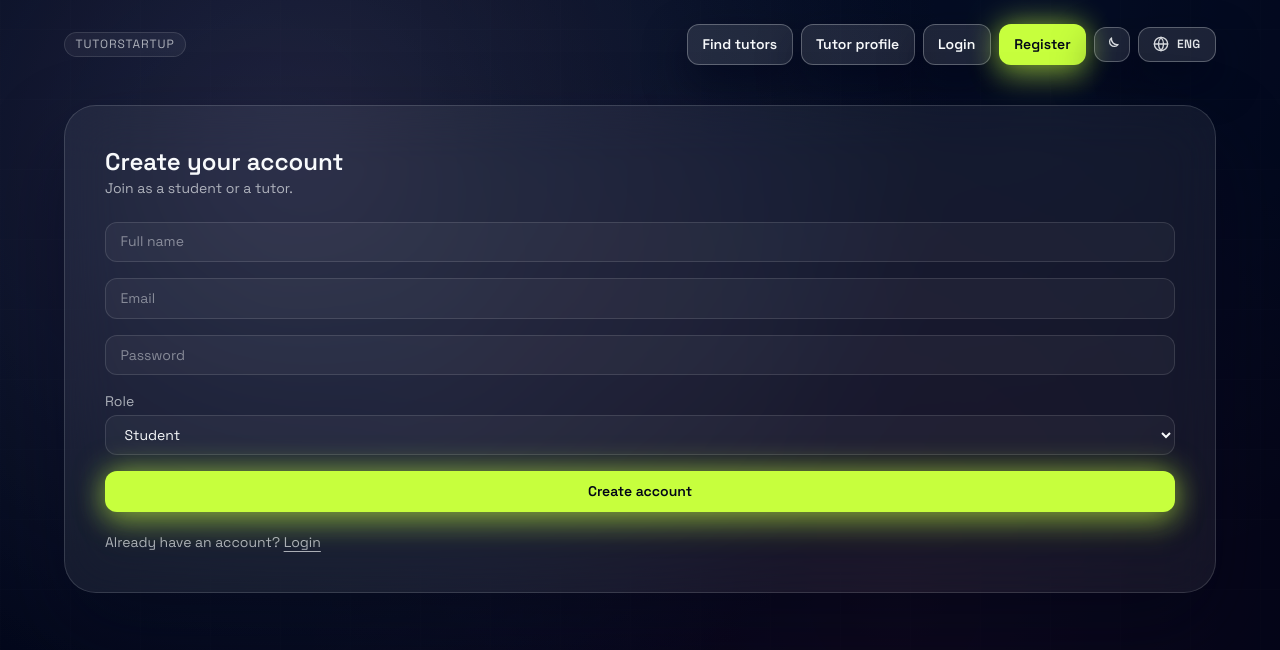
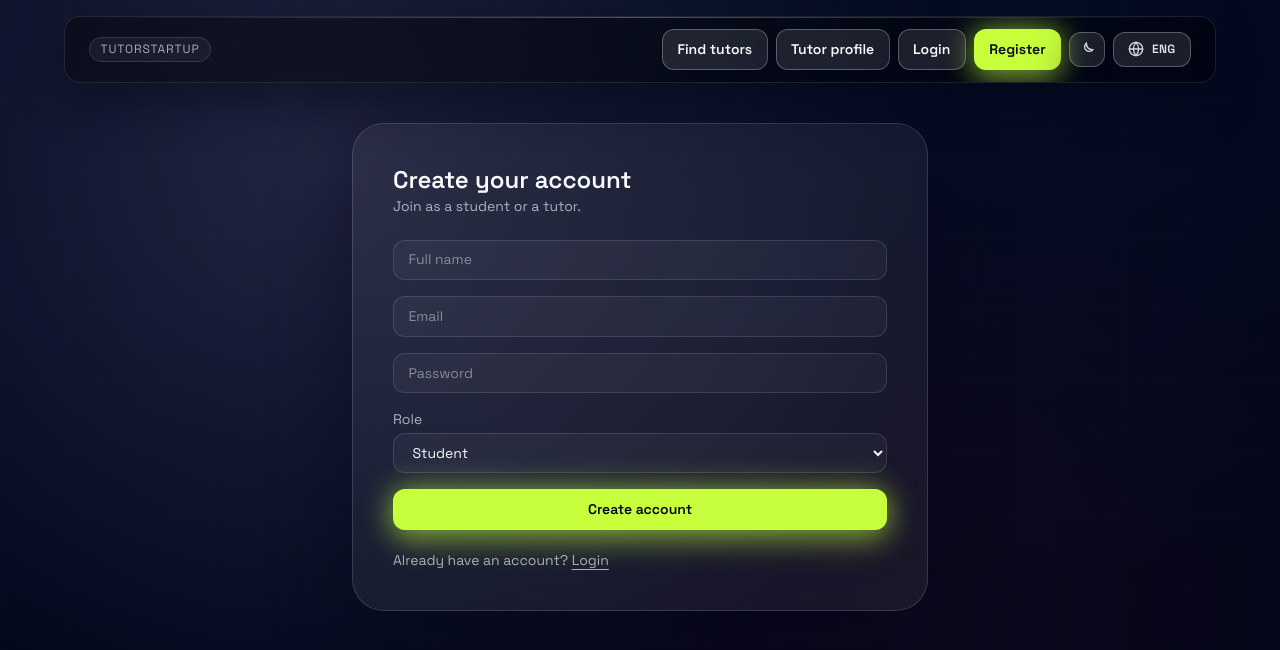
Before and after one commit to tise-genene/tutorstartup, a Next.js app in the folder apps/web/: page /auth/register in a window 1280 px wide. Shown: the top 650 px of the page. Built offline with nearby package versions, Linux system fonts and the light colour scheme; no server answers; a web font is replaced by a local one.

Commit message:
feat(web): finalize layout polish

```diff
--- a/apps/web/src/app/_components/AppHeader.tsx
+++ b/apps/web/src/app/_components/AppHeader.tsx
@@ -74,8 +74,14 @@ export function AppHeader() {
   const { theme, toggleTheme } = useTheme();
 
   return (
-    <header className="px-4 pt-6 md:px-8">
-      <div className="mx-auto flex max-w-6xl flex-wrap items-center justify-between gap-3">
+    <header className="sticky top-0 z-50 px-4 pt-4 md:px-8">
+      <div className="mx-auto max-w-6xl">
+        <div
+          className="relative overflow-hidden rounded-2xl border border-white/10 bg-black/40 px-4 py-3 backdrop-blur-xl md:px-6"
+          style={{ boxShadow: "0 20px 45px rgba(2, 6, 23, 0.45)" }}
+        >
+          <span className="pointer-events-none absolute inset-x-6 top-0 h-px bg-gradient-to-r from-transparent via-white/30 to-transparent" />
+          <div className="relative flex flex-wrap items-center justify-between gap-3">
             <Link href="/" className="flex items-center gap-3">
               <span className="pill bg-white/5 ui-muted">Tutorstartup</span>
             </Link>
@@ -108,7 +114,9 @@ export function AppHeader() {
                 onClick={toggleTheme}
                 className="ui-btn ui-icon-btn"
                 aria-label={
-              theme === "dark" ? "Switch to light mode" : "Switch to dark mode"
+                  theme === "dark"
+                    ? "Switch to light mode"
+                    : "Switch to dark mode"
                 }
                 title={theme === "dark" ? "Light mode" : "Dark mode"}
               >
@@ -135,6 +143,8 @@ export function AppHeader() {
               </button>
             </nav>
           </div>
+        </div>
+      </div>
     </header>
   );
 }
--- a/apps/web/src/app/_components/PageShell.tsx
+++ b/apps/web/src/app/_components/PageShell.tsx
@@ -5,9 +5,7 @@ export function PageShell({ children }: { children: ReactNode }) {
   return (
     <div className="min-h-screen">
       <AppHeader />
-      <main className="px-4 pb-12 pt-10 md:px-8">
-        <div className="mx-auto max-w-6xl">{children}</div>
-      </main>
+      <main className="px-4 pb-16 pt-10 md:px-10">{children}</main>
     </div>
   );
 }
--- a/apps/web/src/app/auth/login/page.tsx
+++ b/apps/web/src/app/auth/login/page.tsx
@@ -41,7 +41,7 @@ export default function LoginPage() {
 
   return (
     <PageShell>
-      <div className="glass-panel p-8 sm:p-10">
+      <div className="mx-auto max-w-xl glass-panel p-8 sm:p-10">
         <div className="mb-6">
           <h1 className="text-2xl font-semibold">{t("auth.login.title")}</h1>
           <p className="text-sm ui-muted">{t("auth.login.subtitle")}</p>
--- a/apps/web/src/app/auth/register/page.tsx
+++ b/apps/web/src/app/auth/register/page.tsx
@@ -47,7 +47,7 @@ export default function RegisterPage() {
 
   return (
     <PageShell>
-      <div className="glass-panel p-8 sm:p-10">
+      <div className="mx-auto max-w-xl glass-panel p-8 sm:p-10">
         <div className="mb-6">
           <h1 className="text-2xl font-semibold">{t("auth.register.title")}</h1>
           <p className="text-sm ui-muted">{t("auth.register.subtitle")}</p>
--- a/apps/web/src/app/layout.tsx
+++ b/apps/web/src/app/layout.tsx
@@ -1,5 +1,9 @@
 import type { Metadata } from "next";
-import { Space_Grotesk, Chivo_Mono } from "next/font/google";
+import {
+  Space_Grotesk,
+  Chivo_Mono,
+  Noto_Sans_Ethiopic,
+} from "next/font/google";
 import "./globals.css";
 import { Providers } from "./providers";
 
@@ -29,6 +33,11 @@ const mono = Chivo_Mono({
   variable: "--font-mono",
 });
 
+const ethiopic = Noto_Sans_Ethiopic({
+  subsets: ["ethiopic"],
+  variable: "--font-ethiopic",
+});
+
 export const metadata: Metadata = {
   title: "Tutorstartup",
   description: "Tutor marketplace playground",
@@ -44,7 +53,9 @@ export default function RootLayout({
       <head>
         <script dangerouslySetInnerHTML={{ __html: preHydrationInitScript }} />
       </head>
-      <body className={`${display.variable} ${mono.variable} antialiased`}>
+      <body
+        className={`${display.variable} ${mono.variable} ${ethiopic.variable} antialiased`}
+      >
         <Providers>{children}</Providers>
       </body>
     </html>
--- a/apps/web/src/app/providers.tsx
+++ b/apps/web/src/app/providers.tsx
@@ -571,6 +571,17 @@ export function Providers({ children }: { children: ReactNode }) {
     localStorage.setItem(LOCALE_KEY, locale);
   }, [locale, hasHydrated]);
 
+  useEffect(() => {
+    document.documentElement.dataset.theme = theme;
+    document.documentElement.style.colorScheme = theme;
+    localStorage.setItem(THEME_KEY, theme);
+  }, [theme]);
+
+  useEffect(() => {
+    document.documentElement.lang = locale;
+    localStorage.setItem(LOCALE_KEY, locale);
+  }, [locale]);
+
   const setTheme = useCallback((next: Theme) => setThemeState(next), []);
   const toggleTheme = useCallback(() => {
     setThemeState((prev) => (prev === "dark" ? "light" : "dark"));
--- a/apps/web/src/app/tutor/profile/page.tsx
+++ b/apps/web/src/app/tutor/profile/page.tsx
@@ -94,7 +94,7 @@ export default function TutorProfilePage() {
 
   return (
     <PageShell>
-      <div className="glass-panel p-8 sm:p-10">
+      <div className="mx-auto max-w-4xl glass-panel p-8 sm:p-10">
         <div className="flex flex-wrap items-start justify-between gap-4">
           <div>
             <h1 className="text-2xl font-semibold">{t("profile.title")}</h1>
--- a/apps/web/src/app/tutors/search/page.tsx
+++ b/apps/web/src/app/tutors/search/page.tsx
@@ -55,7 +55,7 @@ export default function TutorSearchPage() {
 
   return (
     <PageShell>
-      <div className="grid gap-8 lg:grid-cols-[360px_1fr]">
+      <div className="mx-auto grid max-w-6xl gap-8 lg:grid-cols-[360px_1fr]">
         <div className="glass-panel p-8">
           <h1 className="text-2xl font-semibold">{t("search.title")}</h1>
           <p className="mt-1 text-sm ui-muted">{t("search.subtitle")}</p>
```
Also changed, not shown: 1 other file (tests, documents, lock files or other folders). Lines whose indentation alone changed are shown as unchanged.
